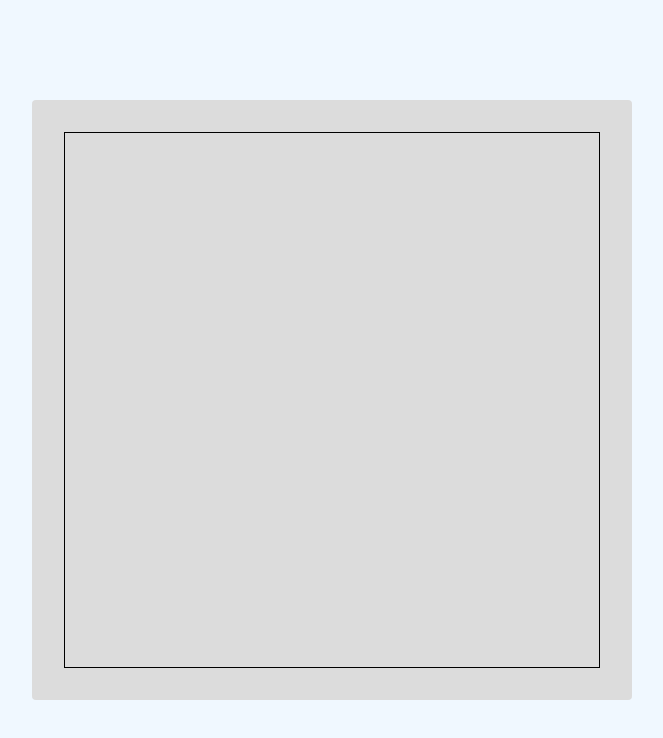
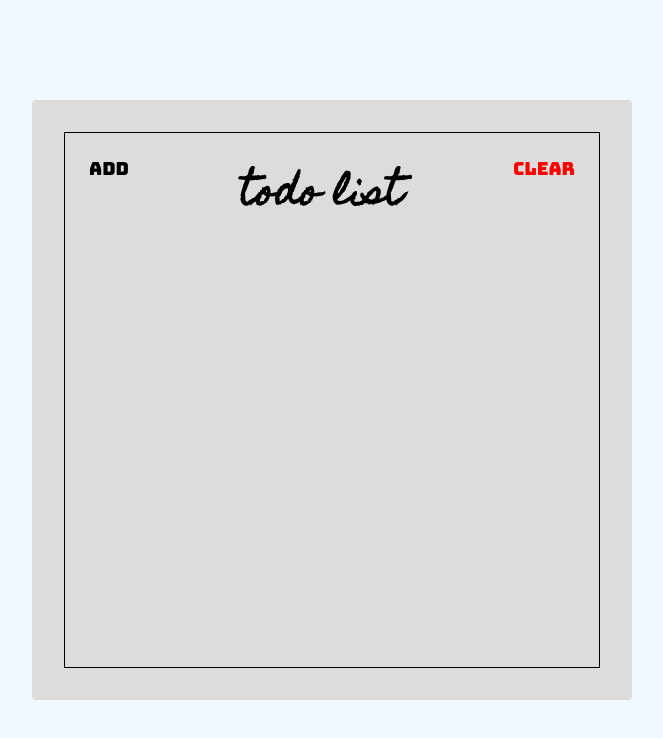
Before and after one commit to shtdfck/belajar-react, a website: page index.html in a window 1280 px wide. Shown: the whole page, without its empty margins (308-971 px from the left). Drawn offline with Linux system fonts and the light colour scheme.

Commit message:
membuat header section

```diff
--- a/index.html
+++ b/index.html
@@ -5,12 +5,21 @@
     <meta name="viewport" content="width=device-width, initial-scale=1.0" />
     <meta http-equiv="X-UA-Compatible" content="ie=edge" />
     <title>Static Template</title>
-    <link rel="stylesheet" href="./styles.css"
-    <link href="https://fonts.googleapis.com/css?family=Bungee|Homemade+Apple&display=swap" rel="stylesheet">
+    <link rel="stylesheet" href="./styles.css" />
+    <link
+      href="https://fonts.googleapis.com/css?family=Bungee|Homemade+Apple&display=swap"
+      rel="stylesheet"
+    />
   </head>
   <body>
     <div class="container">
-      <div class="frame"></div>
+      <div class="frame">
+        <div class="header">
+          <button class="header-btn">Add</button>
+          <h1 class="header-title">Todo List</h1>
+          <button class="header-btn main-red-color">Clear</button>
+        </div>
+      </div>
     </div>
   </body>
 </html>
--- a/styles.css
+++ b/styles.css
@@ -1,5 +1,13 @@
 * {
   box-sizing: border-box;
+}
+
+:root {
+  --main-red-color: #ff0000;
+}
+
+.main-red-color {
+  color: var(--main-red-color);
 }
 
 html {
@@ -36,4 +44,32 @@ html {
 .frame {
   border: 1px solid black;
   height: 100%;
+
+  display: flex;
+  flex-direction: column;
 }
+
+.header {
+  display: flex;
+  align-items: flex-start;
+}
+
+.header-title {
+  flex: 1;
+  text-align: center;
+
+  font-size: 3.6rem;
+  font-family: "Homemade Apple", sans-serif;
+  text-transform: lowercase;
+}
+
+.header-btn {
+  font-size: 1.8rem;
+  font-family: "bungee", sans-serif;
+
+  padding: 24px;
+
+  background: unset;
+  border: unset;
+  outline: unset;
+}
```
